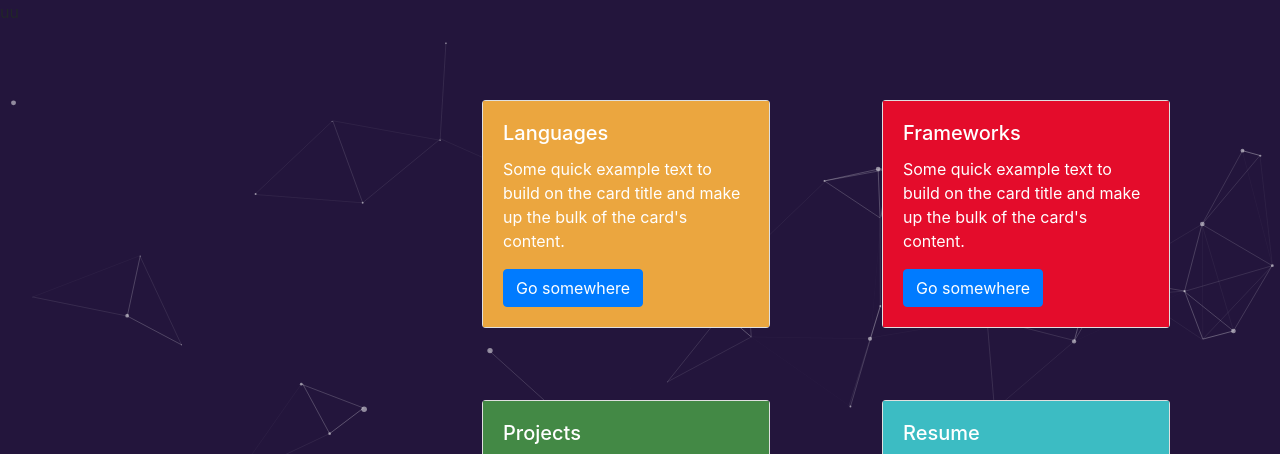
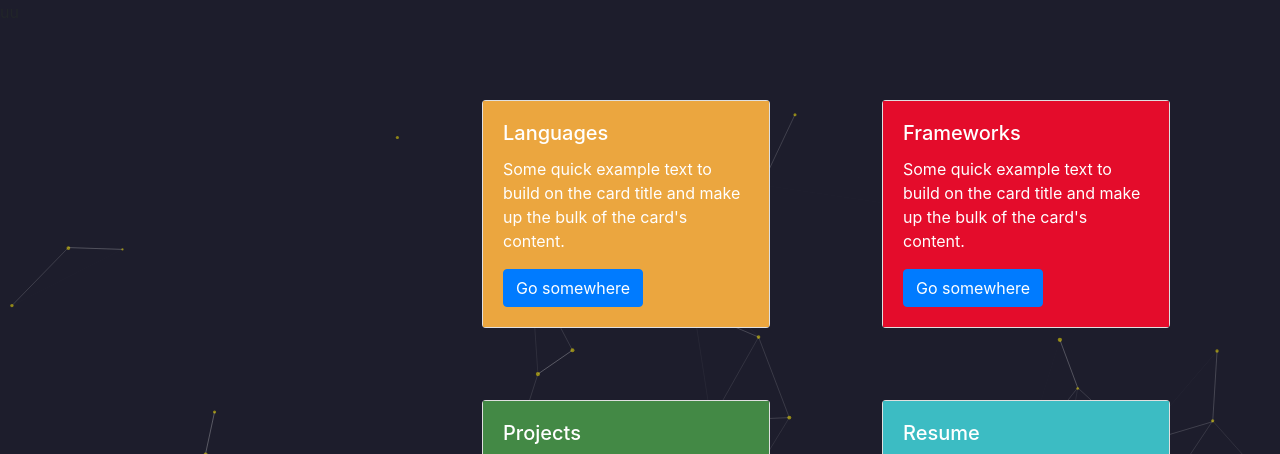
Before and after one commit to landonas/landonas.github.io, a plain HTML site: page index.html in a window 1280 px wide. Shown: the top 454 px of the page. Drawn offline with nearby package versions, Linux system fonts and the light colour scheme.

Commit message:
fixed background color, minor tweaks to json config

```diff
--- a/index.html
+++ b/index.html
@@ -11,7 +11,7 @@
     <style>
 
             .header{
-                background-color: #23153c;
+
                 position: absolute;
                 top: 0; right: 0; bottom: 0; left: 0;
             }
@@ -70,7 +70,7 @@
             }
             </style>
 
-<body style="background-color: #1D1D2C;;">
+<body style="background-color: #1D1D2C;">
 <div class="header">
     <div id="particles-js">
     uu
--- a/particles.json
+++ b/particles.json
@@ -1,14 +1,14 @@
 {
   "particles": {
     "number": {
-      "value": 52,
+      "value": 63,
       "density": {
         "enable": true,
         "value_area": 800
       }
     },
     "color": {
-      "value": "#ffffff"
+      "value": "#ffeb00"
     },
     "shape": {
       "type": "circle",
@@ -17,12 +17,12 @@
         "color": "#000000"
       },
       "polygon": {
-        "nb_sides": 5
+        "nb_sides": 3
       },
       "image": {
         "src": "",
-        "width": 110,
-        "height": 100
+        "width": 10,
+        "height": 10
       }
     },
     "opacity": {
@@ -36,29 +36,29 @@
       }
     },
     "size": {
-      "value": 3,
+      "value": 2,
       "random": true,
       "anim": {
-        "enable": false,
-        "speed": 40,
-        "size_min": 0.1,
+        "enable": true,
+        "speed": 31.671107727445754,
+        "size_min": 1.6241593706382438,
         "sync": false
       }
     },
     "line_linked": {
       "enable": true,
-      "distance": 126.26387176325524,
+      "distance": 128.2725792308656,
       "color": "#ffffff",
       "opacity": 0.4,
       "width": 1
     },
     "move": {
       "enable": true,
-      "speed": 6,
-      "direction": "none",
-      "random": false,
-      "straight": false,
-      "out_mode": "out",
+      "speed": 4,
+      "direction": "bottom",
+      "random": true,
+      "straight": true,
+      "out_mode": "bounce",
       "bounce": false,
       "attract": {
         "enable": false,
```
